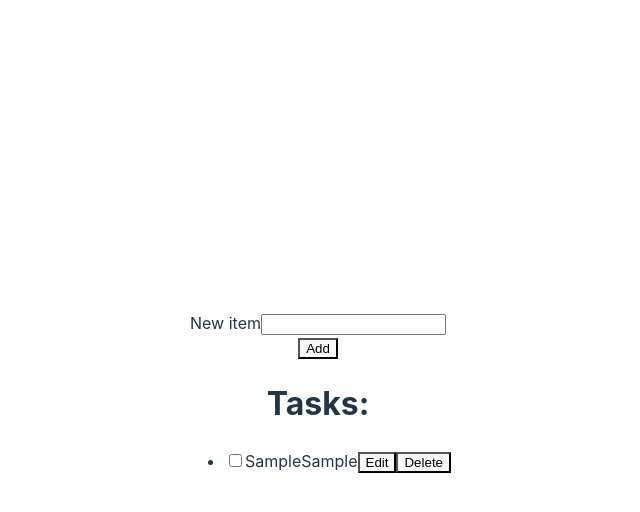
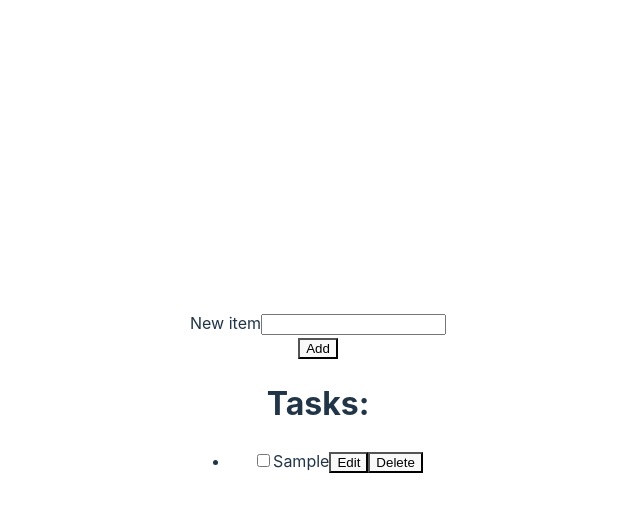
Before and after one commit to micherenio-nascimento/ToDoList_react, a React (Vite) app: page / in a window 1280 px wide. Both pictures are taken after typing "Sample" into the empty fields and a click on the button "Add". Shown: the top 512 px of the page, without its empty margins (322-962 px from the left). Built offline with nearby package versions, Linux system fonts and the light colour scheme.

Commit message:
Removendo o 'title' duplicado do ToDoItem

```diff
--- a/src/App.jsx
+++ b/src/App.jsx
@@ -33,6 +33,7 @@ function App() {
   useEffect(() => {
 
     // Armazena o valor atualizado de 'ToDo' no localStorage,
+    console.log("Salvndo no localStorage: ", toDo)
     localStorage.setItem("ITEMS", JSON.stringify(toDo))
 
   }, [toDo]) // O array de dependências [ToDo] indica que este efeito só deve ser executado *QUANDO* o estado 'ToDo' for modificado.
@@ -41,6 +42,10 @@ function App() {
 
     // Atualiza o estado 'ToDo' usando a função 'setToDo'.
     setToDo(currentToDo => {
+
+      const taskExists = currentToDo.some(toDo => toDo.title === title);
+      if(taskExists) return currentToDo;
+
       return [
         ...currentToDo, // Retorna um novo array que inclui todas as tarefas existentes
 
--- a/src/components/ToDoItem.jsx
+++ b/src/components/ToDoItem.jsx
@@ -19,11 +19,13 @@ const ToDoItem = ({completed, id, title, upDateToDo, DeleteToDo}) => {
     return (
        <li>
             <label>
+
                 <input
                     type="checkbox"
                     checked={completed}
                     onChange={e => upDateToDo(id, e.target.checked)}
                 />
+
                 {isEditing ? (
                         <input
                             type="text"
@@ -33,7 +35,6 @@ const ToDoItem = ({completed, id, title, upDateToDo, DeleteToDo}) => {
                     ) : (
                         title
                     )}
-                {title}
             </label>
             <button onClick={handleEditClick}>
                 {isEditing ? 'Save' : 'Edit'}
```
Lines whose indentation alone changed are shown as unchanged.
